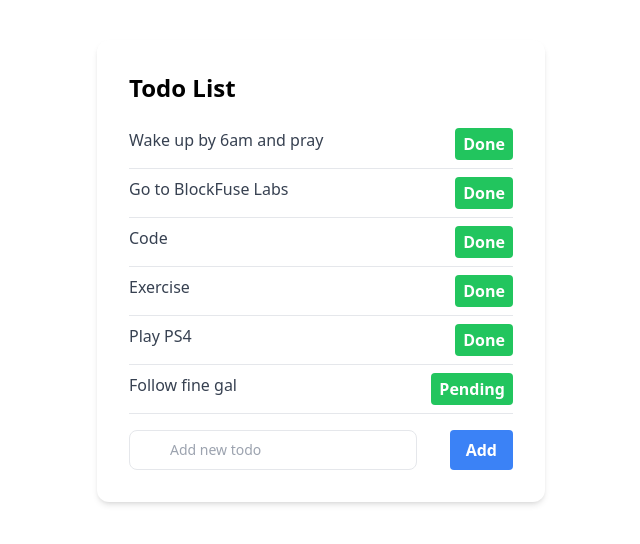
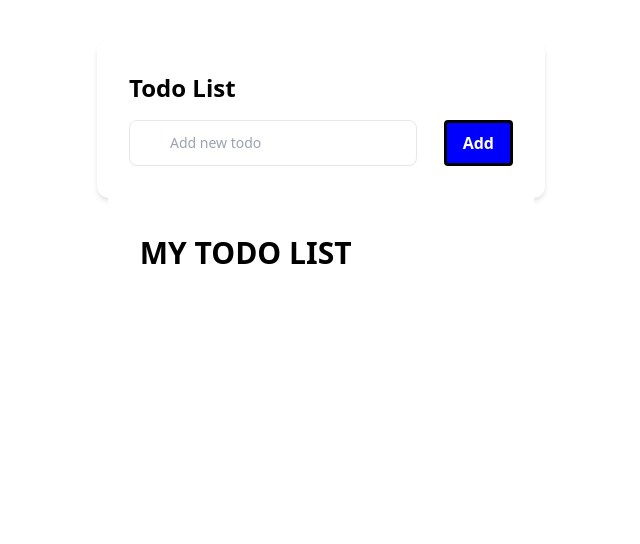
Before and after one commit to olawale3334/my-todos, a website: page dist/index.html in a window 1280 px wide. Shown: the whole page, without its empty margins (319-959 px from the left). Drawn offline with Linux system fonts and the light colour scheme.

Commit message:
new added

```diff
--- a/dist/index.html
+++ b/dist/index.html
@@ -5,52 +5,67 @@
     <meta name="viewport" content="width=device-width, initial-scale=1.0">
     <link rel="stylesheet" href="./style.css">
     <title>todo list</title>
+    <style>
+
+      .done{
+          text-decoration: line-through;
+        }
+      button {
+            background-color: blue!important;
+            border: 3px solid black;
+        }
+
+
+    </style>
 </head>
 <body>
-    <!-- <div class=" max-w-md mx-auto mt-10 p-8 bg-white rounded-xl shadow-md">
-        <h1 class=" text-2xl font-bold mb-7">My Todos List</h1>
-        <div class="flex gap-5">
 
-            <input class=" py-2 px-5 text-gray-500  border shadow-sm appearance-none leading-tight focus:outline-none focus:shadow-outline" type="text" placeholder="My todo">
-            <button class=" text-white bg-blue-500 py-2 px-5">ADD</button>
+        <div class=" max-w-md mx-auto mt-10 p-8 bg-white rounded-xl shadow-md">
+            <h2 class="text-2xl font-bold mb-4">Todo List</h2>
+
+
+            <div class="mt-4 flex justify-between">
+              <input type="text" placeholder="Add new todo" class="w-3/4 p-2 pl-10 text-sm text-gray-700 border border-gray-200 rounded-lg" />
+              <button class="bg-blue-500 hover:bg-blue-700 text-white font-bold py-2 px-4 rounded" onclick="addBtn()">Add</button>
+            </div>
+
         </div>
-        <div>
 
-        </div> -->
-
-        <div class="max-w-md mx-auto mt-10 p-8 bg-white rounded-xl shadow-md">
-            <h2 class="text-2xl font-bold mb-4">Todo List</h2>
-            <ul>
-              <li class="flex justify-between py-2 border-b border-gray-200">
-                <span class="text-gray-700">Wake up by 6am and pray</span>
-                <button class="bg-green-500 hover:bg-green-700 text-white font-bold py-1 px-2 rounded">Done</button>
-              </li>
-              <li class="flex justify-between py-2 border-b border-gray-200">
-                <span class="text-gray-700">Go to BlockFuse Labs</span>
-                <button class="bg-green-500 hover:bg-green-700 text-white font-bold py-1 px-2 rounded">Done</button>
-              </li>
-              <li class="flex justify-between py-2 border-b border-gray-200">
-                <span class="text-gray-700">Code</span>
-                <button class="bg-green-500 hover:bg-green-700 text-white font-bold py-1 px-2 rounded">Done</button>
-              </li>
-              <li class="flex justify-between py-2 border-b border-gray-200">
-                <span class="text-gray-700">Exercise</span>
-                <button class="bg-green-500 hover:bg-green-700 text-white font-bold py-1 px-2 rounded">Done</button>
-              </li>
-              <li class="flex justify-between py-2 border-b border-gray-200">
-                <span class="text-gray-700">Play PS4</span>
-                <button class="bg-green-500 hover:bg-green-700 text-white font-bold py-1 px-2 rounded">Done</button>
-              </li>
-              <li class="flex justify-between py-2 border-b border-gray-200">
-                <span class="text-gray-700">Follow fine gal</span>
-                <button class="bg-green-500 hover:bg-green-700 text-white font-bold py-1 px-2 rounded">Pending</button>
-              </li>
-            </ul>
-            <form class="mt-4 flex justify-between">
-              <input type="text" placeholder="Add new todo" class="w-3/4 p-2 pl-10 text-sm text-gray-700 border border-gray-200 rounded-lg" />
-              <button class="bg-blue-500 hover:bg-blue-700 text-white font-bold py-2 px-4 rounded">Add</button>
-            </form>
+        <div class=" max-w-md  flex flex-col w-4/12 mx-auto p-8 bg-white">
+          <h4 class="font-bold text-[30px] flex">MY TODO LIST</h4>
+          <div id="todos"></div>
           </div>
 
+
+          <script>
+              let inform =document.querySelector("input")
+               let todos =document.querySelector("#todos")
+                 inform.addEventListener('input', (e) =>{
+                  console.log(e.target.value);
+
+                 })
+                 let addBttn = document.querySelectorAll("button")
+
+                 function addBtn (){
+                 let id = new Date().getTime
+                  let input =document.querySelector("input")
+                  let todo= document.createElement("p")
+                  todo.innerHTML = `<input type="checkbox" class="select" onclick="check(${id})" id="${id}"> <span>${input.value}</span> <button onclick="deleteTodo(${id})">Delete</button>`
+                  todos.appendChild(todo)
+
+                 }
+                 function check (id){
+                  let input = document.getElementById(id)
+                  let item = input.nextElementSibling;
+                  item.classList.toggle("done")
+                 }
+
+                function deleteTodo(id) {
+                  let input = document.getElementById(id)
+                  let item = input.parentElement;
+                  item.remove()
+                }
+
+          </script>
 </body>
 </html>
```
Also changed, not shown: dist/style.css.
